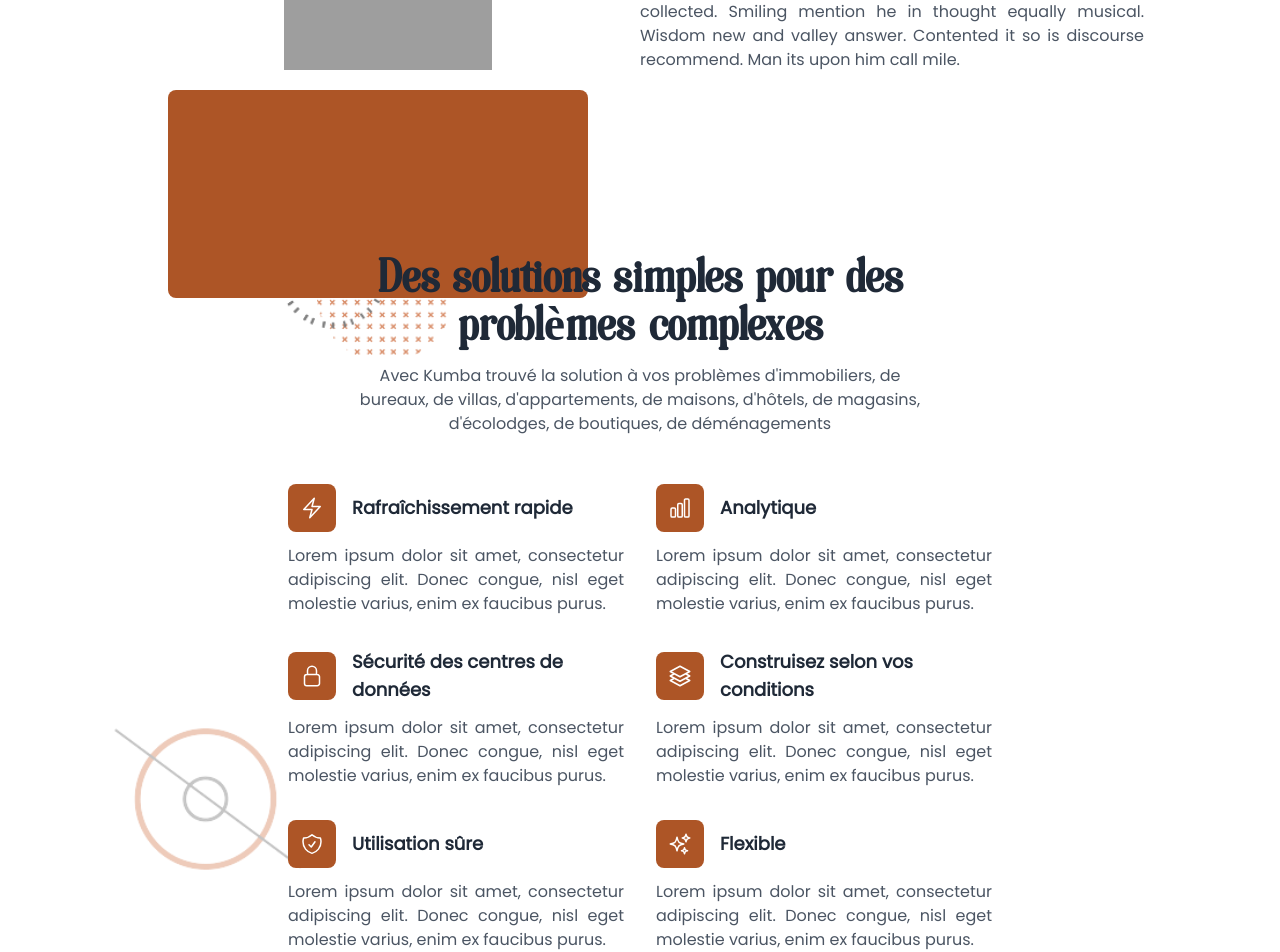
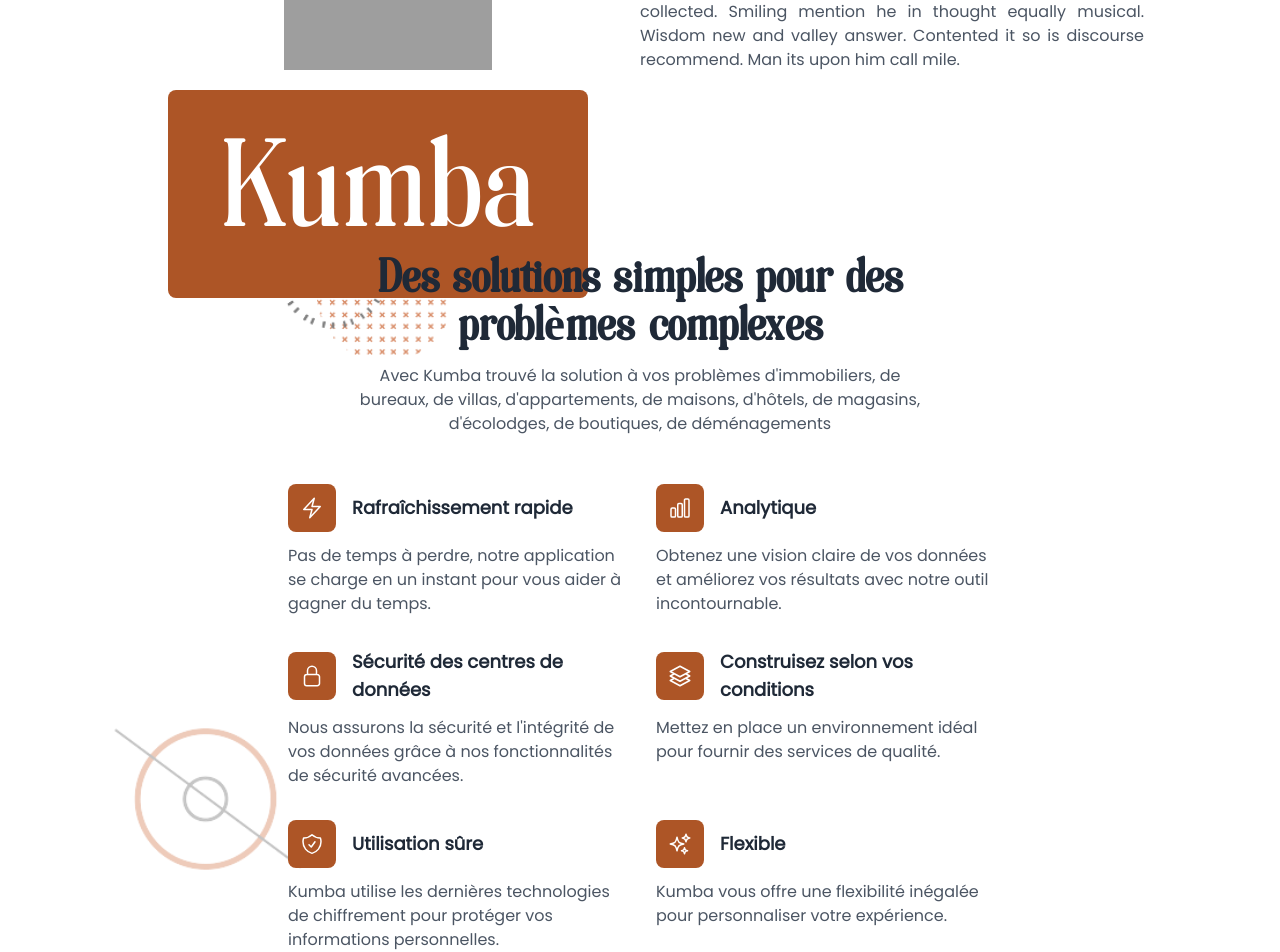
Before and after one commit to NorlanCoder/kumba-landing, a React (Create React App) app: page / in a window 1280 px wide. Shown: the part 1544-2496 px from the top of the page. Built offline with nearby package versions, Linux system fonts and the light colour scheme; grey boxes are pictures that could not be loaded.

Commit message:
modification des fichier

```diff
--- a/src/components/AboutUs.jsx
+++ b/src/components/AboutUs.jsx
@@ -9,10 +9,14 @@
                 <h2 className="text-gray-800 text-3xl text-center font-semibold sm:text-5xl sonia">À propos</h2>
             </div>
             <section className="bg-white py-12 mx-2 px-4 md:px-8 lg:px-16 flex flex-col md:flex-row items-center justify-between">
-                <div className="relative mb-8 md:mb-0 md:w-1/2 flex justify-center">
-                    <div className="bg-terre md:block hidden h-52 w-10/12 rounded-lg absolute top-44 left-8"></div>
-                    <img src={Iphone15} alt="" className="z-10 relative w-28 md:w-52 h-auto"/>
+            <div className="relative mb-8 md:mb-0 md:w-1/2 flex justify-center">
+                <div className="bg-terre md:block hidden h-52 w-10/12 rounded-lg absolute top-44 left-8">
+                    <div className="absolute flex items-center justify-center h-full w-full text-white">
+                    <span className="text-9xl sonia">Kumba</span>
+                    </div>
                 </div>
+                <img src={Iphone15} alt="" className="z-10 relative w-28 md:w-52 h-auto"/>
+            </div>
 
                 <section className="hidden sm:block opacity-50  absolute right-10 -top-10 z-20 rotate-12">
                     <img src={Forme4} className="w-[4rem]" alt="Bilan Image" title='Bilan Image' />
--- a/src/components/ContactUs.jsx
+++ b/src/components/ContactUs.jsx
@@ -17,7 +17,7 @@
 
           <div className="md:w-1/2">
             <h3 className="text-2xl text-gray-800 font-semibold mb-2">Des questions ? <br /> Écrivez-nous ou appelez-nous.</h3>
-            <p className="mb-3">Voulez-vous nous contacter ? Nous aimerions avoir de vos nouvelles. Voici comment nous joindre...</p>
+            <p className="mb-3">Nous aimerions avoir de vos nouvelles. Voici comment nous joindre...</p>
             <div className="items-center gap-2 text-gray-600 mb-6 text-justify">
               <div className="flex items-center my-2 conte gap-2">
                 <span className="border border-gray-300 p-2 rounded-md"><FiPhone /></span>
--- a/src/components/Solution.jsx
+++ b/src/components/Solution.jsx
@@ -11,7 +11,7 @@
                   <path strokeLinecap="round" strokeLinejoin="round" d="M3.75 13.5l10.5-11.25L12 10.5h8.25L9.75 21.75 12 13.5H3.75z" />
               </svg>,
           title: "Rafraîchissement rapide",
-          desc: "Lorem ipsum dolor sit amet, consectetur adipiscing elit. Donec congue, nisl eget molestie varius, enim ex faucibus purus.",
+          desc: "Pas de temps à perdre, notre application se charge en un instant pour vous aider à gagner du temps.",
       },
       {
           icon:
@@ -19,7 +19,7 @@
                   <path strokeLinecap="round" strokeLinejoin="round" d="M3 13.125C3 12.504 3.504 12 4.125 12h2.25c.621 0 1.125.504 1.125 1.125v6.75C7.5 20.496 6.996 21 6.375 21h-2.25A1.125 1.125 0 013 19.875v-6.75zM9.75 8.625c0-.621.504-1.125 1.125-1.125h2.25c.621 0 1.125.504 1.125 1.125v11.25c0 .621-.504 1.125-1.125 1.125h-2.25a1.125 1.125 0 01-1.125-1.125V8.625zM16.5 4.125c0-.621.504-1.125 1.125-1.125h2.25C20.496 3 21 3.504 21 4.125v15.75c0 .621-.504 1.125-1.125 1.125h-2.25a1.125 1.125 0 01-1.125-1.125V4.125z" />
               </svg>,
           title: "Analytique",
-          desc: "Lorem ipsum dolor sit amet, consectetur adipiscing elit. Donec congue, nisl eget molestie varius, enim ex faucibus purus.",
+          desc: "Obtenez une vision claire de vos données et améliorez vos résultats avec notre outil incontournable.",
       },
       {
           icon:
@@ -27,7 +27,7 @@
                   <path strokeLinecap="round" strokeLinejoin="round" d="M16.5 10.5V6.75a4.5 4.5 0 10-9 0v3.75m-.75 11.25h10.5a2.25 2.25 0 002.25-2.25v-6.75a2.25 2.25 0 00-2.25-2.25H6.75a2.25 2.25 0 00-2.25 2.25v6.75a2.25 2.25 0 002.25 2.25z" />
               </svg>,
           title: "Sécurité des centres de données",
-          desc: "Lorem ipsum dolor sit amet, consectetur adipiscing elit. Donec congue, nisl eget molestie varius, enim ex faucibus purus.",
+          desc: "Nous assurons la sécurité et l'intégrité de vos données grâce à nos fonctionnalités de sécurité avancées.",
       },
       {
           icon:
@@ -35,7 +35,7 @@
                   <path strokeLinecap="round" strokeLinejoin="round" d="M6.429 9.75L2.25 12l4.179 2.25m0-4.5l5.571 3 5.571-3m-11.142 0L2.25 7.5 12 2.25l9.75 5.25-4.179 2.25m0 0L21.75 12l-4.179 2.25m0 0l4.179 2.25L12 21.75 2.25 16.5l4.179-2.25m11.142 0l-5.571 3-5.571-3" />
               </svg>,
           title: "Construisez selon vos conditions",
-          desc: "Lorem ipsum dolor sit amet, consectetur adipiscing elit. Donec congue, nisl eget molestie varius, enim ex faucibus purus.",
+          desc: "Mettez en place un environnement idéal pour fournir des services de qualité.",
       },
       {
           icon:
@@ -43,7 +43,7 @@
                   <path strokeLinecap="round" strokeLinejoin="round" d="M9 12.75L11.25 15 15 9.75m-3-7.036A11.959 11.959 0 013.598 6 11.99 11.99 0 003 9.749c0 5.592 3.824 10.29 9 11.623 5.176-1.332 9-6.03 9-11.622 0-1.31-.21-2.571-.598-3.751h-.152c-3.196 0-6.1-1.248-8.25-3.285z" />
               </svg>,
           title: "Utilisation sûre",
-          desc: "Lorem ipsum dolor sit amet, consectetur adipiscing elit. Donec congue, nisl eget molestie varius, enim ex faucibus purus.",
+          desc: "Kumba utilise les dernières technologies de chiffrement pour protéger vos informations personnelles.",
       },
       {
           icon:
@@ -51,7 +51,7 @@
                   <path strokeLinecap="round" strokeLinejoin="round" d="M9.813 15.904L9 18.75l-.813-2.846a4.5 4.5 0 00-3.09-3.09L2.25 12l2.846-.813a4.5 4.5 0 003.09-3.09L9 5.25l.813 2.846a4.5 4.5 0 003.09 3.09L15.75 12l-2.846.813a4.5 4.5 0 00-3.09 3.09zM18.259 8.715L18 9.75l-.259-1.035a3.375 3.375 0 00-2.455-2.456L14.25 6l1.036-.259a3.375 3.375 0 002.455-2.456L18 2.25l.259 1.035a3.375 3.375 0 002.456 2.456L21.75 6l-1.035.259a3.375 3.375 0 00-2.456 2.456zM16.894 20.567L16.5 21.75l-.394-1.183a2.25 2.25 0 00-1.423-1.423L13.5 18.75l1.183-.394a2.25 2.25 0 001.423-1.423l.394-1.183.394 1.183a2.25 2.25 0 001.423 1.423l1.183.394-1.183.394a2.25 2.25 0 00-1.423 1.423z" />
               </svg>,
           title: "Flexible",
-          desc: "Lorem ipsum dolor sit amet, consectetur adipiscing elit. Donec congue, nisl eget molestie varius, enim ex faucibus purus.",
+          desc: "Kumba vous offre une flexibilité inégalée pour personnaliser votre expérience.",
       },
   ]
 
@@ -79,7 +79,7 @@
                             </div>
                             <h4 className="text-lg text-gray-800 font-semibold">{item.title}</h4>
                         </div>
-                        <p className="text-justify">{item.desc}</p>
+                        <p className="">{item.desc}</p>
                     </div>
                   </li>
                 ))
```
